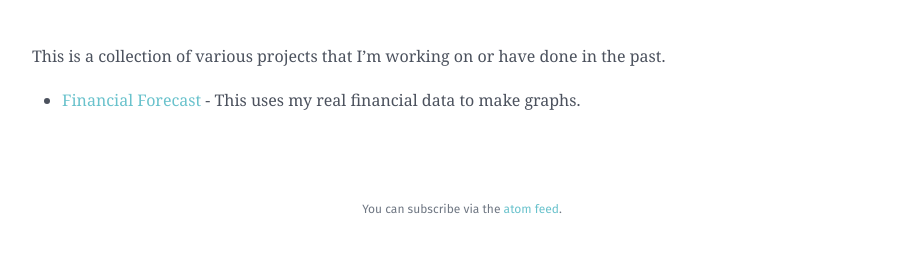
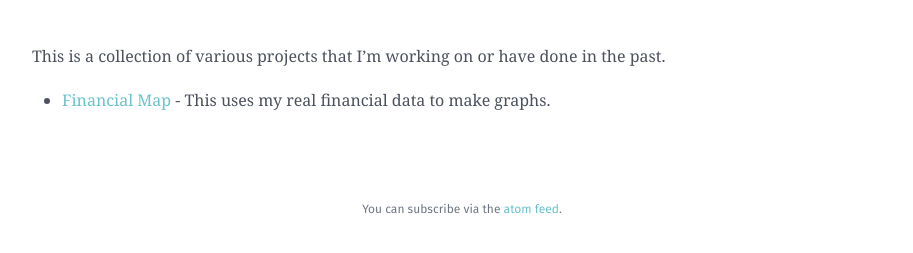
Before and after one commit to msull92/msull92-com, a Jekyll site: the page built from projects/index.md, in a window 1280 px wide. Shown: the part 146-399 px from the top of the page, without its empty margins (178-1091 px from the left). Built offline with Jekyll 4.4.1, drawn with Linux system fonts in a browser that asks for light colours; some web fonts are replaced.

Commit message:
Rename files to match title

```diff
--- a/projects/index.md
+++ b/projects/index.md
@@ -8,6 +8,6 @@ This is a collection of various projects that I'm working on or have done in the
 
 <ul class='projects'>
     <li class='project-listing'>
-      <a class='title' href='financial_forecast'>Financial Forecast</a> - This uses my real financial data to make graphs.
+      <a class='title' href='financial_map'>Financial Map</a> - This uses my real financial data to make graphs.
     </li>
 </ul>
```
Also changed, not shown: projects/financial_map.md (renamed from projects/financial_forecast.md), projects/financial_map/graphs.css (renamed from projects/financial_forecast/graphs.css), projects/financial_map/graphs.js (renamed from projects/financial_forecast/graphs.js), projects/financial_map/last_6mo.csv (renamed from projects/financial_forecast/last_6mo.csv), projects/financial_map/next_6mo.csv (renamed from projects/financial_forecast/next_6mo.csv).
